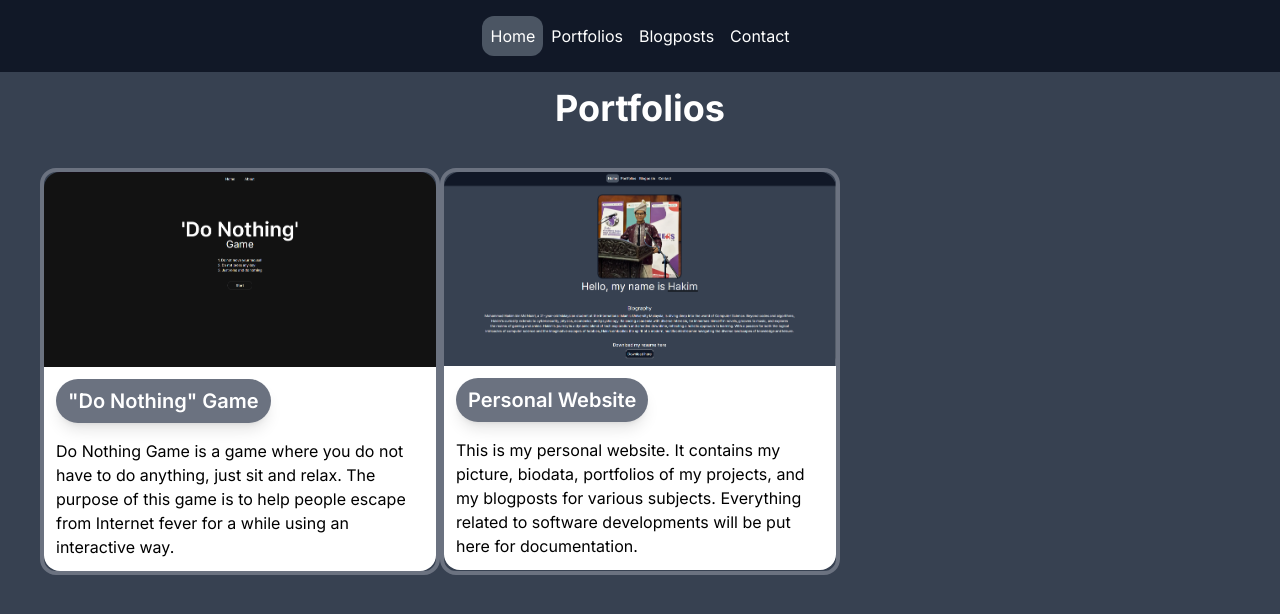
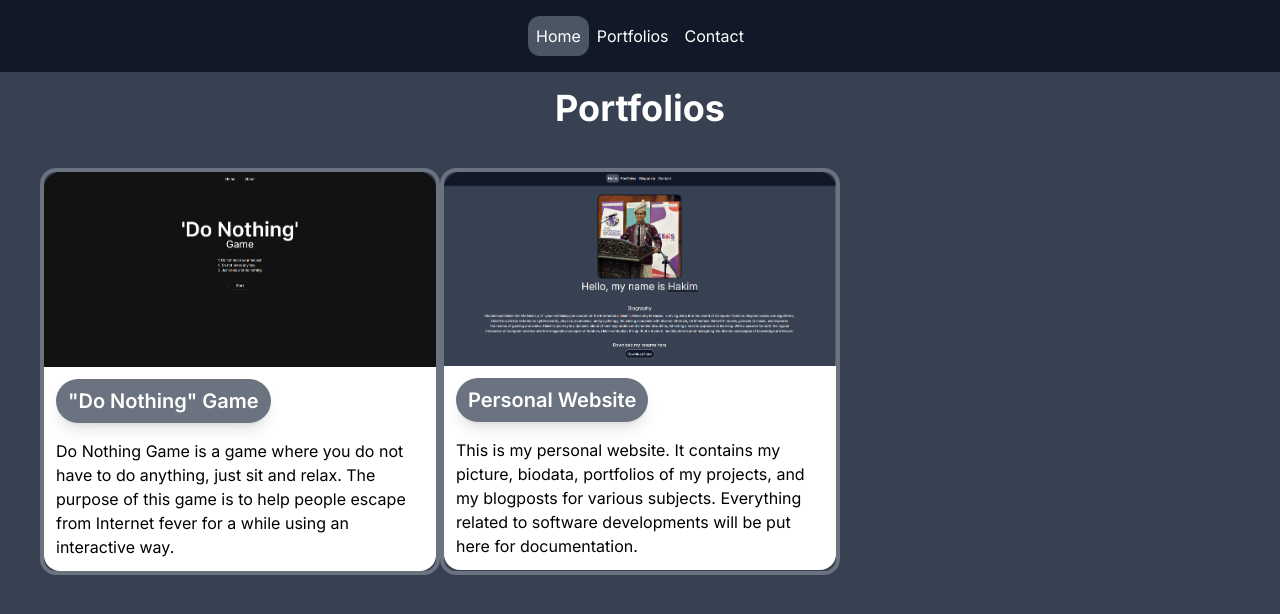
Before and after one commit to hakimnazry24/PersonalWebsite, a Next.js app: page /portfolios in a window 1280 px wide. Shown: the top 614 px of the page. Built offline with nearby package versions, Linux system fonts and the light colour scheme; what tailwindcss-animated would draw is missing.

Commit message:
remove blogposts

```diff
--- a/app/blogposts/page.jsx
+++ /dev/null
@@ -1,7 +0,0 @@
-export default function projects() {
-    return (
-        <>
-            blogposts
-        </>
-    )
-}
--- a/app/test/page.jsx
+++ /dev/null
@@ -1,30 +0,0 @@
-"use client"
-
-import { useEffect, useState } from "react"
-
-export default function test() {
-    const [value, setValue] = useState(0);
-    const [value1, setValue1] = useState(0);
-    function printTxt(txt, i) {
-        document.getElementById("#type").innerHTML += txt.charAt(i);
-    }
-
-    function handleValue() {
-        setValue(value+1);
-    }
-    function handleValue1() {
-        setValue1(value1+1);
-    }
-    return (
-        <>
-            <button className="p-2 bg-slate-200" onClick={handleValue}>Click me!</button>
-            <button className="p-2 bg-slate-200" onClick={handleValue1}>Click me!</button>
-
-            {value}
-            {value1}
-
-            <span id="type"></span>
-
-        </>
-    )
-}
--- a/components/Header.jsx
+++ b/components/Header.jsx
@@ -10,7 +10,7 @@ export default function Header() {
             <nav className="flex justify-center p-4 bg-gray-900">
                 <Link href='/' className={"rounded-xl p-2 hover:text-gray-400 " + (clickedLink === 0 ? "bg-gray-600" : "")} onClick={() => setClickedLink(0)}>Home</Link>
                 <Link href='/portfolios' className={"rounded-xl p-2 hover:text-gray-400 " + (clickedLink === 1 ? "bg-gray-600" : "")} onClick={() => setClickedLink(1)}>Portfolios</Link>
-                <Link href='/blogposts' className={"rounded-xl p-2 hover:text-gray-400 " + (clickedLink === 2 ? "bg-gray-600" : "")} onClick={() => setClickedLink(2)}>Blogposts</Link>
+                {/* <Link href='/blogposts' className={"rounded-xl p-2 hover:text-gray-400 " + (clickedLink === 2 ? "bg-gray-600" : "")} onClick={() => setClickedLink(2)}>Blogposts</Link> */}
                 <Link href='/contact' className={"rounded-xl p-2 hover:text-gray-400 " + (clickedLink === 3 ? "bg-gray-600" : "")} onClick={() => setClickedLink(3)}>Contact</Link>
 
             </nav>
```
Also changed, not shown: components/PortfolioCard.jsx (+0 -2 lines).
